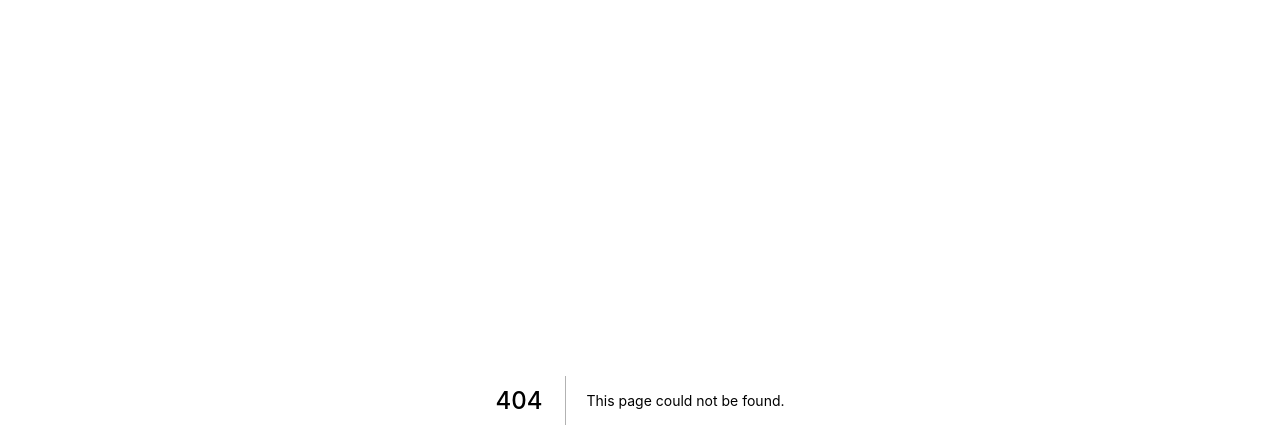
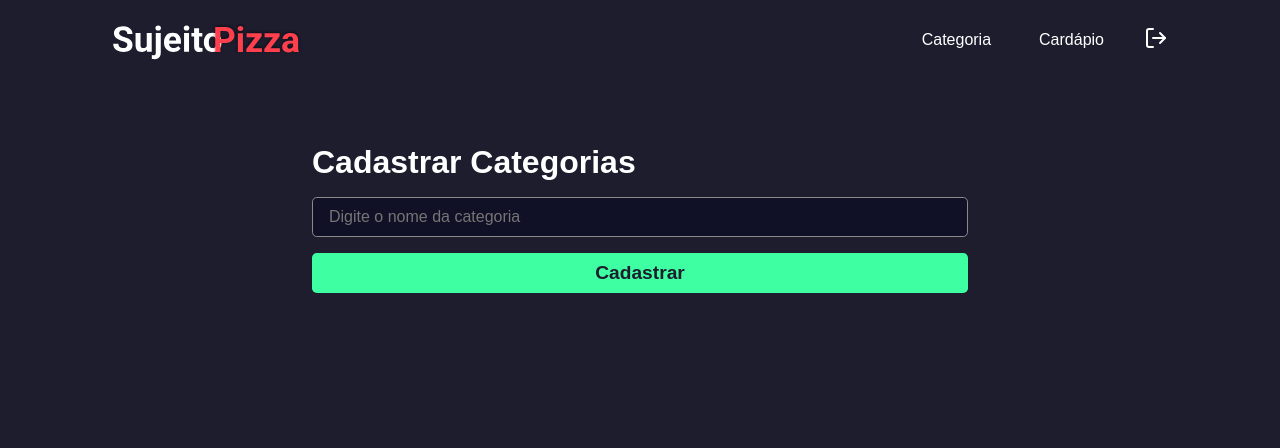
Before and after one commit to jorgelgf/pizzaria, a Next.js app in the folder frontend/: page /category in a window 1280 px wide. Before the commit this address had no page. Shown: the top 448 px of the page. Built offline with nearby package versions, Linux system fonts and the light colour scheme.

Commit message:
registering category in the database

```diff
--- /dev/null
+++ b/frontend/src/pages/category/index.tsx
@@ -0,0 +1,49 @@
+import Head from "next/head";
+import { useState, FormEvent } from "react";
+import { Header } from "../../components/Header";
+import styles from "./styles.module.scss";
+import { setupAPIClient } from "../../services/api";
+import { toast } from "react-toastify";
+export default function Category() {
+  const [name, setName] = useState("");
+  async function handleRegister(event: FormEvent) {
+    event.preventDefault();
+    if (name === "") {
+      return;
+    }
+
+    const apiClient = setupAPIClient();
+    await apiClient.post("/category", {
+      name: name,
+    });
+
+    toast.success("Categoria cadastrada com sucesso!");
+    setName("");
+  }
+
+  return (
+    <>
+      <Head>
+        <title>Nova Categoria - Sujeito Pizzaria</title>
+      </Head>
+      <div>
+        <Header />
+        <main className={styles.container}>
+          <h1>Cadastrar Categorias</h1>
+          <form onSubmit={handleRegister} className={styles.form}>
+            <input
+              value={name}
+              onChange={(e) => setName(e.target.value)}
+              className={styles.input}
+              type="text"
+              placeholder="Digite o nome da categoria"
+            />
+            <button className={styles.buttonAdd} type="submit">
+              Cadastrar
+            </button>
+          </form>
+        </main>
+      </div>
+    </>
+  );
+}
--- /dev/null
+++ b/frontend/src/pages/category/styles.module.scss
@@ -0,0 +1,45 @@
+.container {
+  max-width: 720px;
+  margin: 4rem auto;
+  padding: 0 2rem;
+
+  display: flex;
+  justify-content: space-between;
+  flex-direction: column;
+}
+
+.container h1 {
+  color: var(--white);
+}
+
+.form {
+  display: flex;
+  flex-direction: column;
+  margin: 1rem 0;
+}
+
+.input {
+  background-color: var(--dark-900);
+  border: 0;
+  padding: 1rem;
+  height: 40px;
+  border-radius: 0.3rem;
+  color: var(--white);
+  border: 1px solid var(--gray-100);
+  margin-bottom: 1rem;
+}
+
+.buttonAdd {
+  height: 40px;
+  border: 0;
+  background-color: var(--green-900);
+  font-weight: bold;
+  font-size: 1.2rem;
+  border-radius: 0.3rem;
+  color: var(--dark-700);
+  transition: all 0.3s;
+
+  &:hover {
+    background-color: var(--green-700);
+  }
+}
--- a/frontend/styles/globals.scss
+++ b/frontend/styles/globals.scss
@@ -14,6 +14,7 @@
 
   --gray-100: #8a8a8a;
   --green-900: #3fffa3;
+  --green-700: #71f5b5;
   --red-900: #ff3f4b;
 }
 
```
